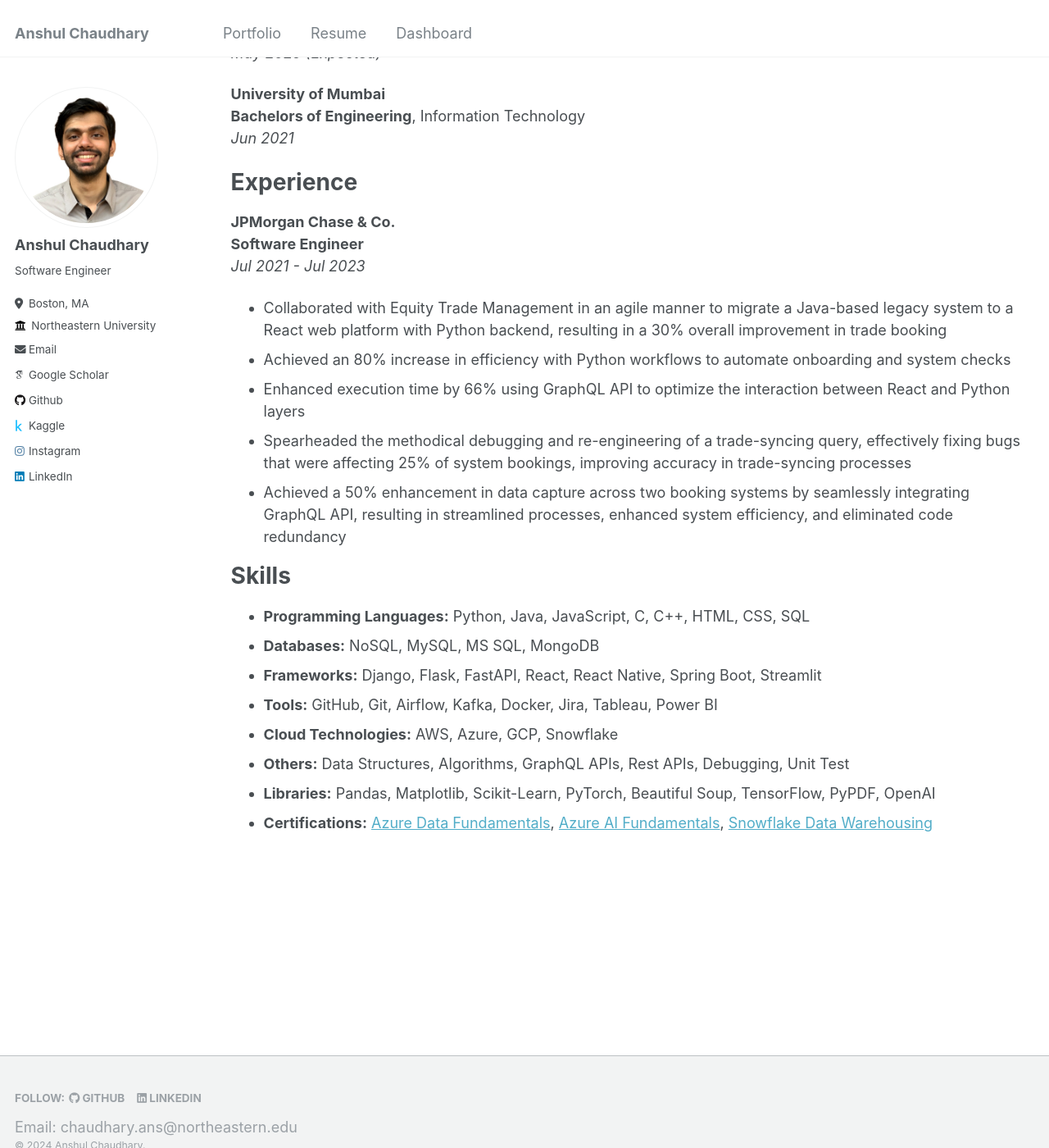
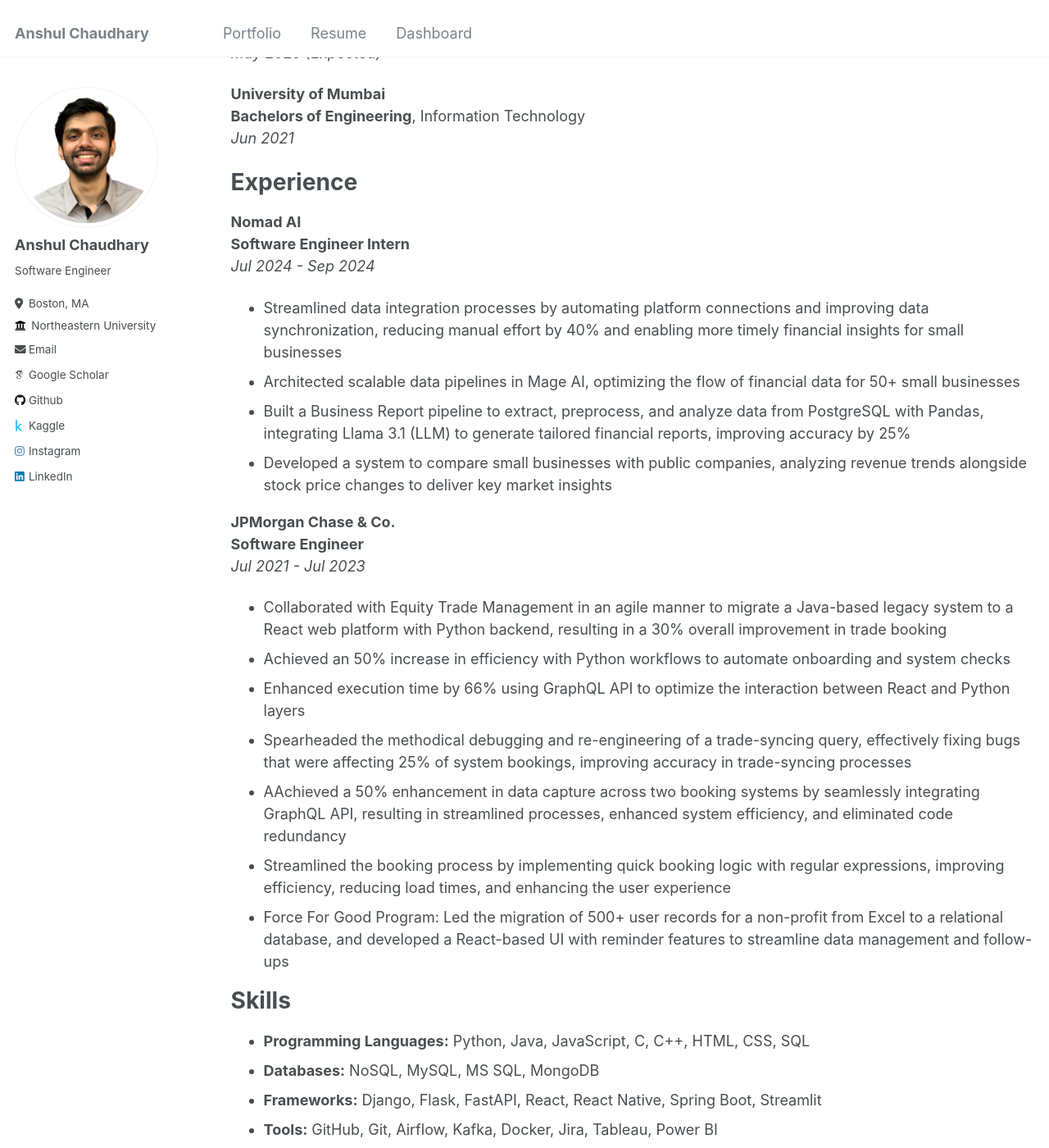
Before and after one commit to ChaudharyAnshul/portfolio-se, a Jekyll site: the page built from _pages/cv.md, in a window 1280 px wide and 1400 px high, scrolled down 226 px. Shown: the whole window at 82% size. Built offline with Jekyll 4.4.1, drawn with Linux system fonts in a browser that asks for light colours; some web fonts are replaced.

Commit message:
cv updated

```diff
--- a/_pages/cv.md
+++ b/_pages/cv.md
@@ -23,14 +23,24 @@ _Jun 2021_
 
 # Experience
 
+**Nomad AI** <br />
+**Software Engineer Intern**
+_Jul 2024 - Sep 2024_
+- Streamlined data integration processes by automating platform connections and improving data synchronization, reducing manual effort by 40% and enabling more timely financial insights for small businesses
+- Architected scalable data pipelines in Mage AI, optimizing the flow of financial data for 50+ small businesses
+- Built a Business Report pipeline to extract, preprocess, and analyze data from PostgreSQL with Pandas, integrating Llama 3.1 (LLM) to generate tailored financial reports, improving accuracy by 25%
+- Developed a system to compare small businesses with public companies, analyzing revenue trends alongside stock price changes to deliver key market insights
+
 **JPMorgan Chase & Co.** <br />
 **Software Engineer**
 _Jul 2021 - Jul 2023_
 - Collaborated with Equity Trade Management in an agile manner to migrate a Java-based legacy system to a React web platform with Python backend, resulting in a 30% overall improvement in trade booking
-- Achieved an 80% increase in efficiency with Python workflows to automate onboarding and system checks
+- Achieved an 50% increase in efficiency with Python workflows to automate onboarding and system checks
 - Enhanced execution time by 66% using GraphQL API to optimize the interaction between React and Python layers
 - Spearheaded the methodical debugging and re-engineering of a trade-syncing query, effectively fixing bugs that were affecting 25% of system bookings, improving accuracy in trade-syncing processes
-- Achieved a 50% enhancement in data capture across two booking systems by seamlessly integrating GraphQL API, resulting in streamlined processes, enhanced system efficiency, and eliminated code redundancy
+- AAchieved a 50% enhancement in data capture across two booking systems by seamlessly integrating GraphQL API, resulting in streamlined processes, enhanced system efficiency, and eliminated code redundancy
+- Streamlined the booking process by implementing quick booking logic with regular expressions, improving efficiency, reducing load times, and enhancing the user experience
+- Force For Good Program: Led the migration of 500+ user records for a non-profit from Excel to a relational database, and developed a React-based UI with reminder features to streamline data management and follow-ups
 
 # Skills
 * **Programming Languages:** Python, Java, JavaScript, C, C++, HTML, CSS, SQL
```
